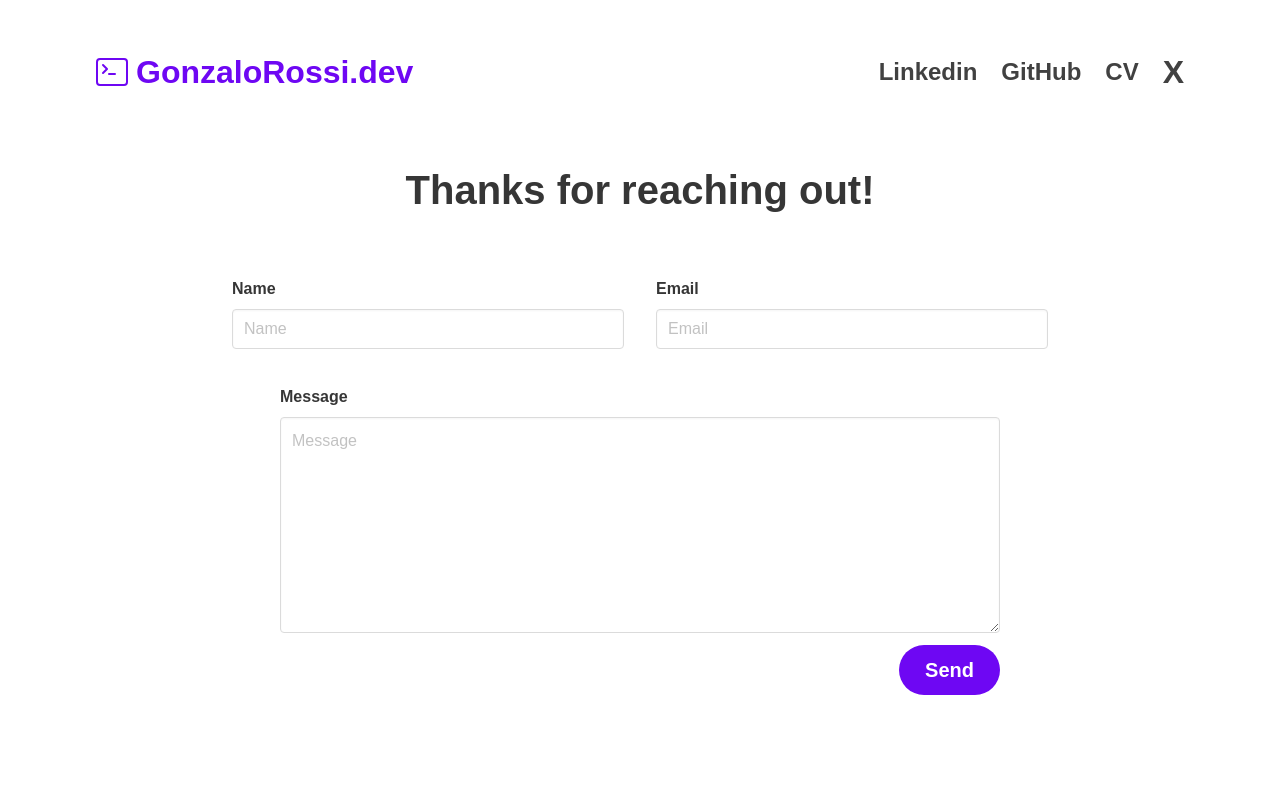
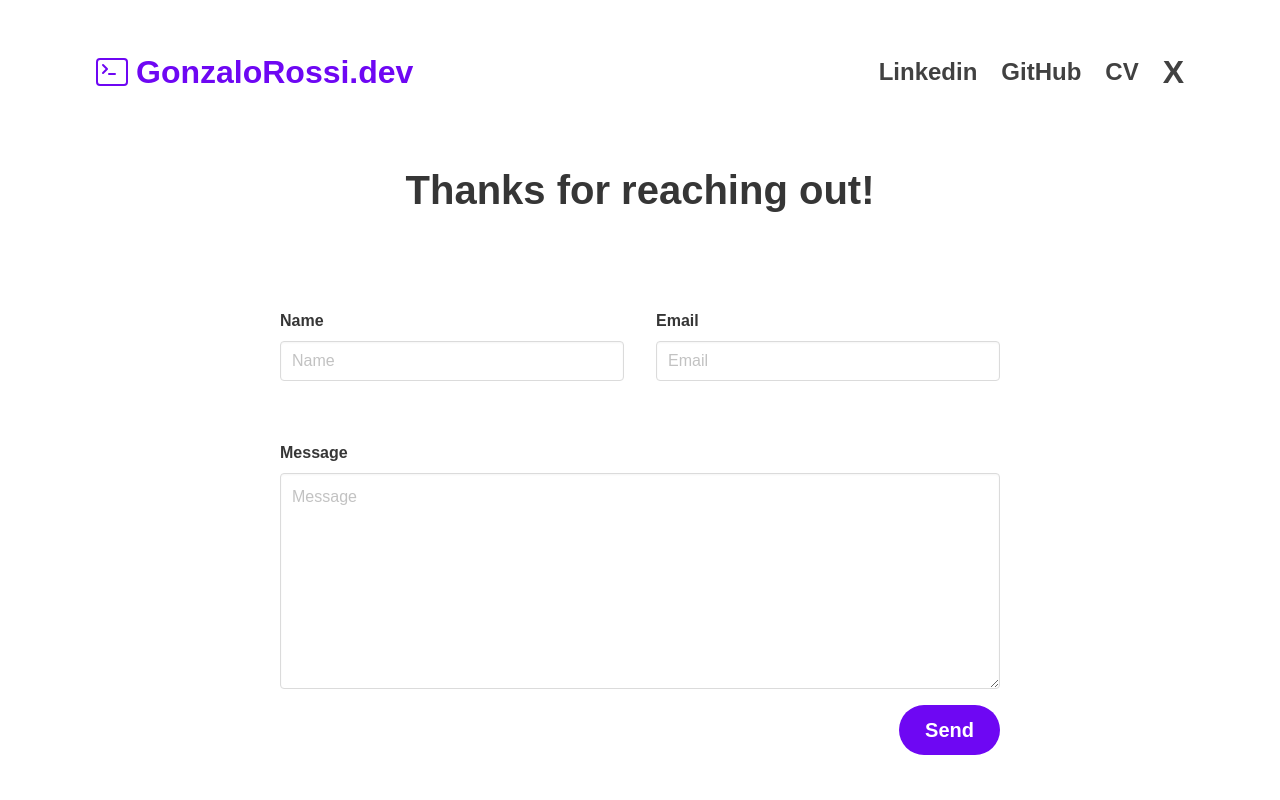
Before and after one commit to GonzaloArielRossi/portfolio, a React (Vite) app: page /contact in a window 1280 px wide. Shown: the top 800 px of the page. Built offline with nearby package versions, Linux system fonts and the light colour scheme; a web font is replaced by a local one.

Commit message:
contact form design changes

```diff
--- a/src/components/ContactForm/ContactForm.jsx
+++ b/src/components/ContactForm/ContactForm.jsx
@@ -62,8 +62,10 @@ function ContactForm() {
         Thanks for reaching out!
       </h1>
       <form ref={form} className="mt-6 mb-6 --width" onSubmit={sendEmail}>
-        <div className="columns mt-6">
-          <div className="field column --field-padding">
+        <div className="is-flex is-flex-direction-column">
+          <div className="mt-6">
+            <div className="is-flex is-justify-content-space-evenly --flex-gap-2">
+              <div className="field is-flex-grow-1">
                 <label className="label">Name</label>
                 <div className="control">
                   <input
@@ -76,7 +78,7 @@ function ContactForm() {
                   />
                 </div>
               </div>
-          <div className="field column --field-padding">
+              <div className="field is-flex-grow-1">
                 <label className="label">Email</label>
                 <div className="control">
                   <input
@@ -90,7 +92,8 @@ function ContactForm() {
                 </div>
               </div>
             </div>
-        <div className="field pt-6">
+          </div>
+          <div className="field pt-6 pb-4">
             <label className="label">Message</label>
             <div className="control">
               <textarea
@@ -101,6 +104,7 @@ function ContactForm() {
                 required="required"
                 rows="8"
               ></textarea>
+            </div>
           </div>
         </div>
         <div className="control ml-auto is-flex is-justify-content-flex-end">
```
Lines whose indentation alone changed are shown as unchanged.
